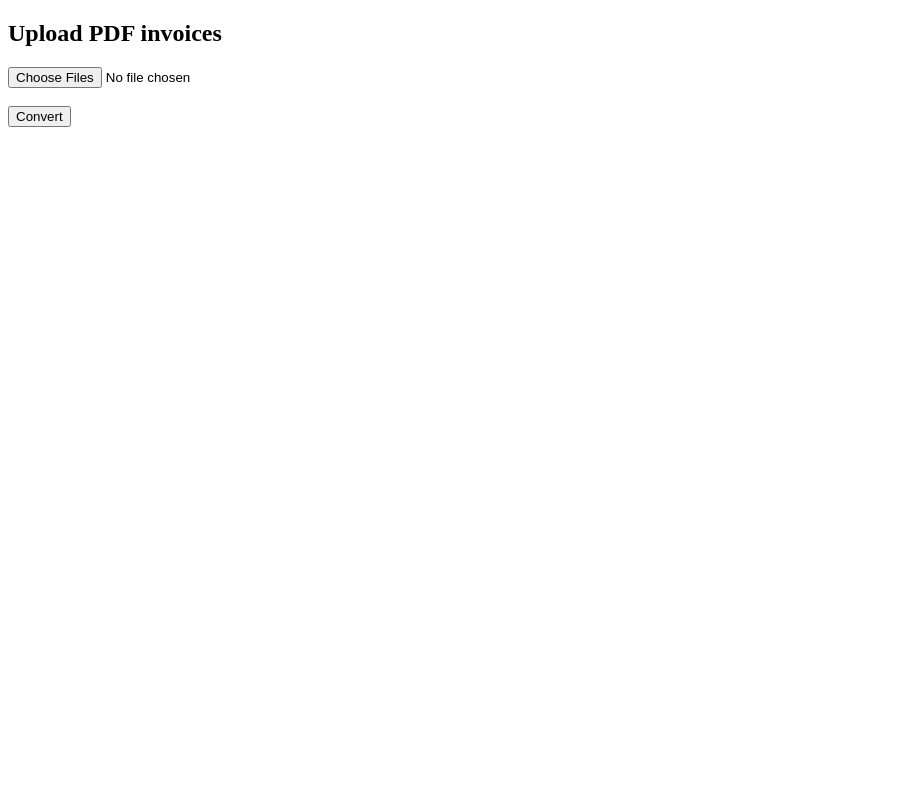
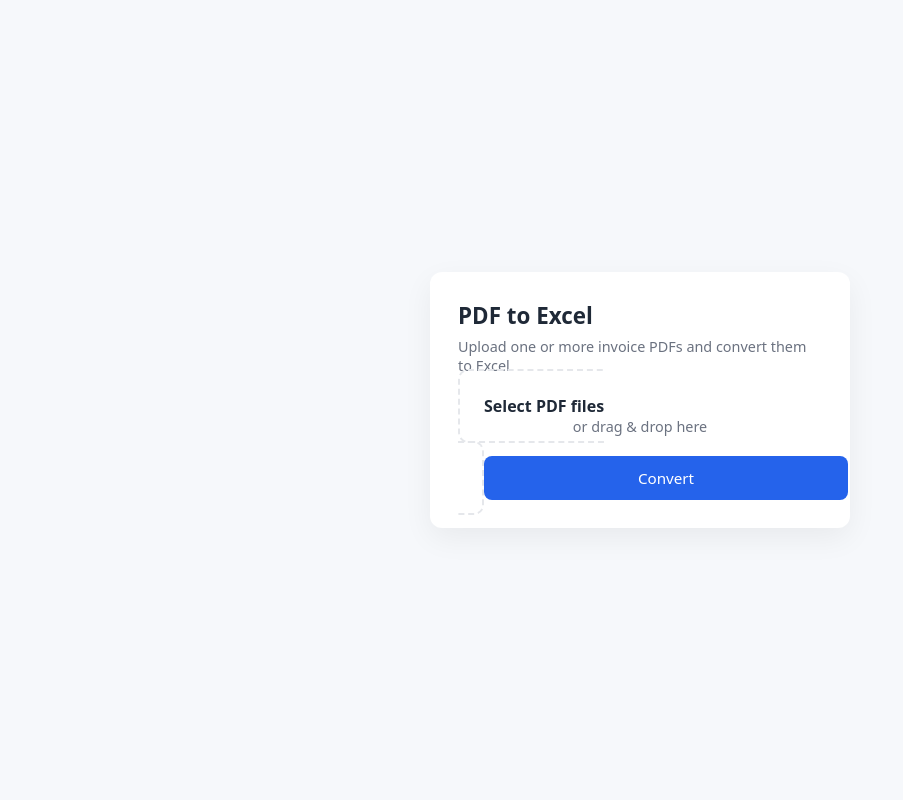
Before and after one commit to dev-rizwann/pdf_to_excel, a Flask app: page / in a window 1280 px wide. Shown: the whole page, without its empty margins (0-903 px from the left). Run offline with Flask 3, Linux system fonts and the light colour scheme.

Commit message:
New Index HTML Code

```diff
--- a/templates/index.html
+++ b/templates/index.html
@@ -1,15 +1,117 @@
 <!DOCTYPE html>
-<html>
+<html lang="en">
 <head>
+    <meta charset="UTF-8">
     <title>PDF to Excel</title>
+    <meta name="viewport" content="width=device-width, initial-scale=1.0">
+
+    <style>
+        :root {
+            --bg: #f6f8fb;
+            --card: #ffffff;
+            --primary: #2563eb;
+            --text: #1f2937;
+            --muted: #6b7280;
+            --border: #e5e7eb;
+        }
+
+        * {
+            box-sizing: border-box;
+            font-family: system-ui, -apple-system, Segoe UI, Roboto, sans-serif;
+        }
+
+        body {
+            margin: 0;
+            min-height: 100vh;
+            display: flex;
+            align-items: center;
+            justify-content: center;
+            background: var(--bg);
+            color: var(--text);
+        }
+
+        .card {
+            background: var(--card);
+            padding: 28px;
+            border-radius: 12px;
+            width: 100%;
+            max-width: 420px;
+            box-shadow: 0 10px 30px rgba(0,0,0,0.06);
+        }
+
+        h2 {
+            margin: 0 0 6px;
+            font-size: 1.4rem;
+        }
+
+        p {
+            margin: 0 0 20px;
+            color: var(--muted);
+            font-size: 0.9rem;
+        }
+
+        .file-input {
+            border: 2px dashed var(--border);
+            border-radius: 10px;
+            padding: 24px;
+            text-align: center;
+            cursor: pointer;
+            transition: border-color 0.2s, background 0.2s;
+        }
+
+        .file-input:hover {
+            border-color: var(--primary);
+            background: #f1f5ff;
+        }
+
+        .file-input input {
+            display: none;
+        }
+
+        .file-input span {
+            display: block;
+            font-size: 0.9rem;
+            color: var(--muted);
+        }
+
+        button {
+            margin-top: 20px;
+            width: 100%;
+            padding: 12px;
+            font-size: 0.95rem;
+            border: none;
+            border-radius: 8px;
+            background: var(--primary);
+            color: #fff;
+            cursor: pointer;
+            transition: background 0.2s, transform 0.05s;
+        }
+
+        button:hover {
+            background: #1d4ed8;
+        }
+
+        button:active {
+            transform: translateY(1px);
+        }
+    </style>
 </head>
 <body>
-    <h2>Upload PDF invoices</h2>
 
-    <form method="post" enctype="multipart/form-data">
-        <input type="file" name="pdfs" multiple required>
-        <br><br>
-        <button type="submit">Convert</button>
-    </form>
+    <div class="card">
+        <h2>PDF to Excel</h2>
+        <p>Upload one or more invoice PDFs and convert them to Excel.</p>
+
+        <form method="post" enctype="multipart/form-data">
+            <label class="file-input">
+                <input type="file" name="pdfs" multiple required>
+                <strong>Select PDF files</strong>
+                <span>or drag & drop here</span>
+            </label>
+
+            <button type="submit">Convert</button>
+        </form>
+    </div>
+
 </body>
 </html>
```
